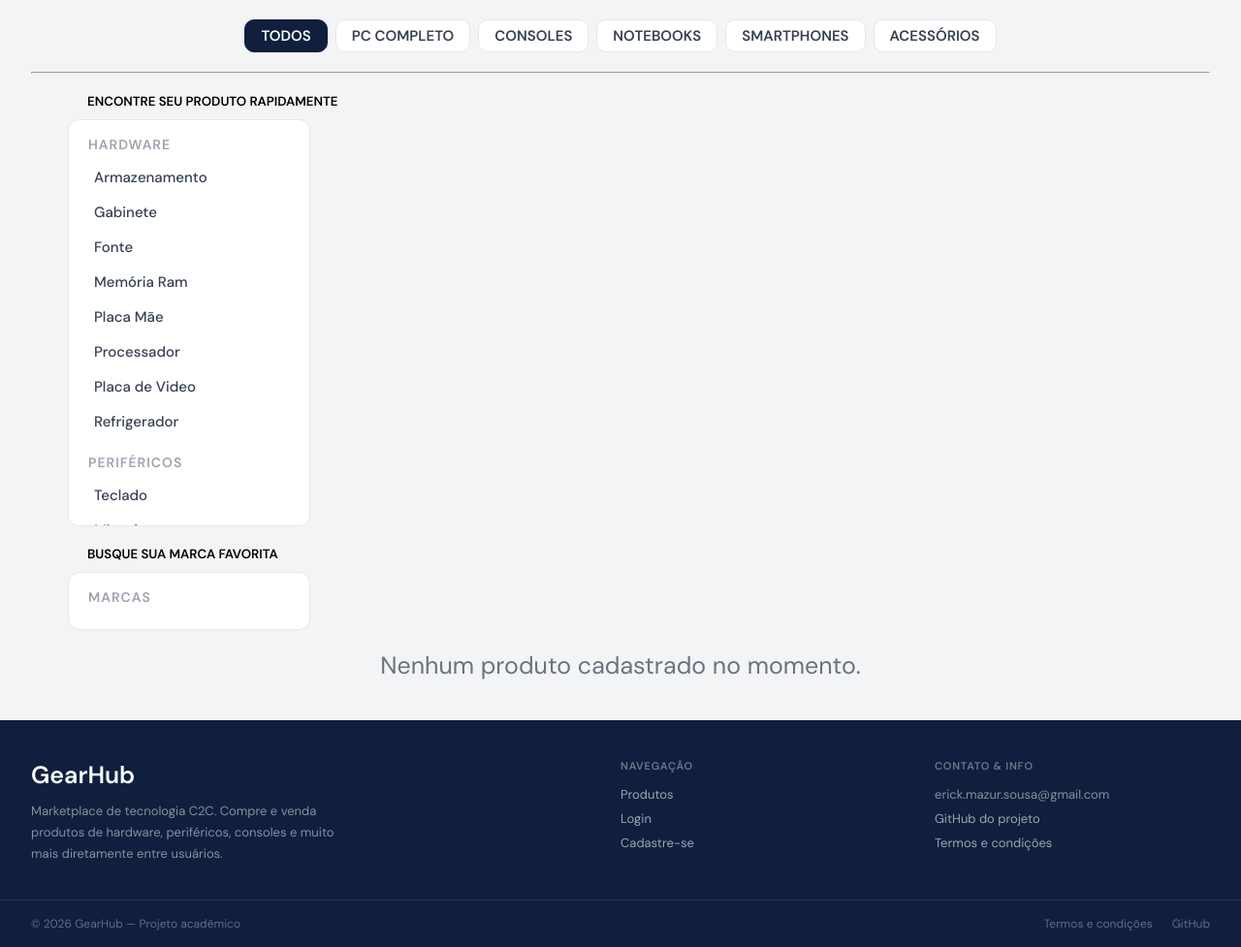
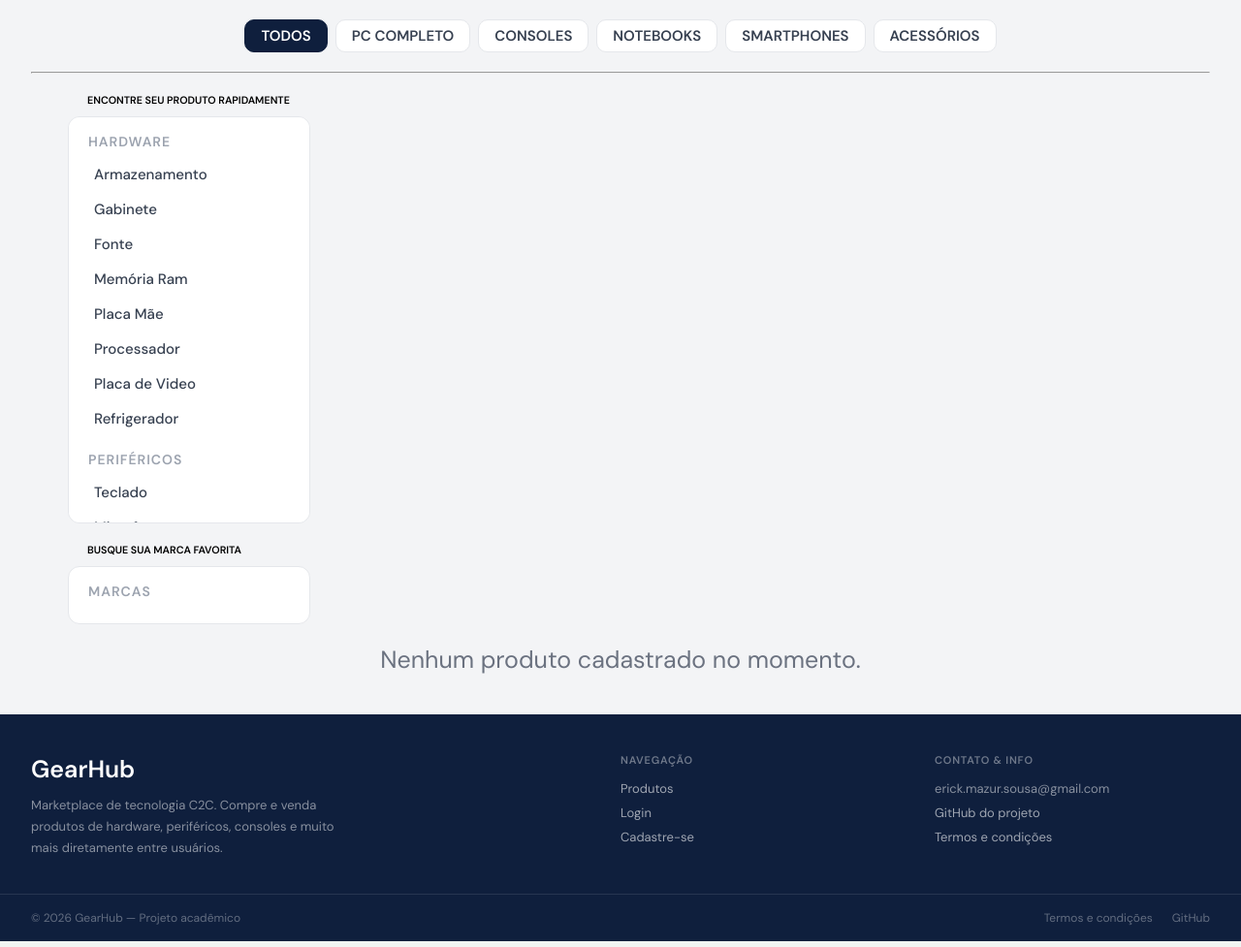
Before and after one commit to ErickMazur29/Gear-Hub, a Django app: page / in a window 1280 px wide. Shown: the part 80-1057 px from the top of the page at 97% size. Run offline with Django 5.2, Linux system fonts and the light colour scheme; data that the repository does not hold is empty.

Commit message:
fix design sidebar

```diff
--- a/products/templates/products.html
+++ b/products/templates/products.html
@@ -44,7 +44,7 @@
 
         <section id="sidebar-section">
 
-            <div class="title-sidebar"><h5>ENCONTRE SEU PRODUTO RAPIDAMENTE</h5></div>
+            <div class="title-sidebar"><h6>ENCONTRE SEU PRODUTO RAPIDAMENTE</h6></div>
             <div class="sidebar">
 
                 <!-- Hardware section -->
@@ -180,7 +180,7 @@
 
 
             <!-- brands sidebar -->
-            <div class="title-sidebar"><h5>BUSQUE SUA MARCA FAVORITA</h5></div>
+            <div class="title-sidebar"><h6>BUSQUE SUA MARCA FAVORITA</h6></div>
             <div class="sidebar">
                 <!-- Brands section -->
                 <p class="nav-group-label">MARCAS</p>
```
